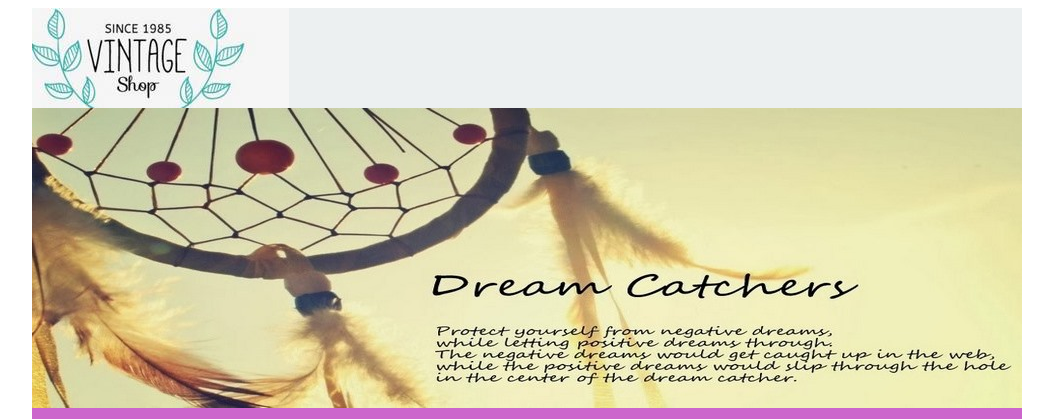
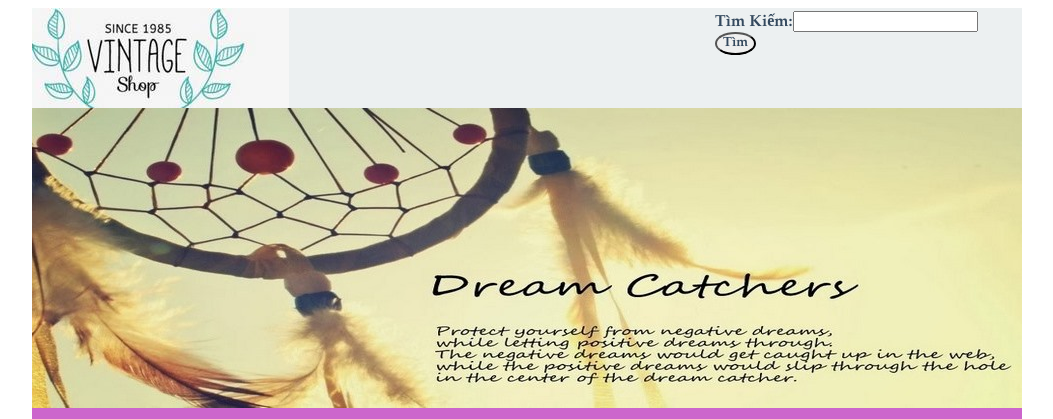
Before and after one commit to Nguyen-Trung-Nhan/VintageShop, a PHP site: page / in a window 1280 px wide. Shown: the top 419 px of the page, without its empty margins (113-1166 px from the left). Run offline with PHP 8.4, Linux system fonts and the light colour scheme; data comes from the database, SQL or seed files in the repository.

Commit message:
Lam form tim kiem

```diff
--- a/modules/mHeader.php
+++ b/modules/mHeader.php
@@ -2,6 +2,14 @@
     <a href="index.php">
             <img src="img/logo.jpg" alt="image not found" class="logo">
     </a>
+    <table width="310" height="20" class="formTimKiem">
+    <tr><td>
+    <form action="index.php?a=16" method="POST" class="TimKiem" >
+        Tìm Kiếm:<input type="text" name="txtTimKiem" id="txtTimKiem">
+        <button type="submit" name="btnTim">Tìm</button>
+    </form>
+    </td></tr>
+    </table>
 </div>
 <div class="sliderboxHead">
     <div id="sliderbox" >
```
